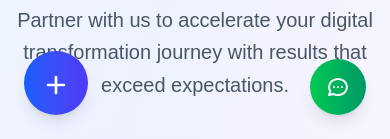
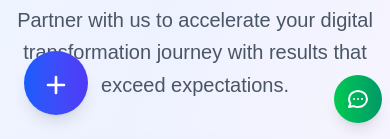
Before and after one commit to sadabyakod/neurozictech.com, a Next.js app: page / in a window 390 px wide. Shown: the part 705-844 px from the top of the page. Built offline with nearby package versions, Linux system fonts and the light colour scheme.

Commit message:
Optimize mobile chatbot sizing and clean up Next.js config warnings

```diff
--- a/next.config.ts
+++ b/next.config.ts
@@ -3,8 +3,7 @@ import type { NextConfig } from "next";
 const nextConfig: NextConfig = {
   /* config options here */
   devIndicators: {
-    buildActivity: false,
-    buildActivityPosition: 'bottom-right',
+    position: 'bottom-right',
   },
 };
 
--- a/src/components/ChatBot.tsx
+++ b/src/components/ChatBot.tsx
@@ -198,7 +198,7 @@ const ChatBot: React.FC<ChatBotProps> = ({ className = '' }) => {
           setIsOpen(!isOpen);
           console.log('Setting isOpen to:', !isOpen);
         }}
-        className={`fixed bottom-6 right-6 z-50 bg-gradient-to-r from-green-500 to-emerald-600 text-white p-4 rounded-full shadow-lg hover:shadow-xl transform hover:scale-110 transition-all duration-300 ${className}`}
+        className={`fixed bottom-4 right-2 sm:bottom-6 sm:right-6 z-50 bg-gradient-to-r from-green-500 to-emerald-600 text-white p-3 sm:p-4 rounded-full shadow-lg hover:shadow-xl transform hover:scale-110 transition-all duration-300 ${className}`}
         aria-label="Open chat"
       >
         {isOpen ? (
@@ -214,7 +214,7 @@ const ChatBot: React.FC<ChatBotProps> = ({ className = '' }) => {
 
       {/* Chat Window */}
       {isOpen && (
-        <div className="fixed bottom-20 right-6 z-50 w-96 h-[500px] bg-white rounded-2xl shadow-2xl border border-gray-200 flex flex-col overflow-hidden">
+        <div className="fixed bottom-16 right-2 sm:bottom-20 sm:right-6 z-50 w-72 sm:w-96 h-80 sm:h-[500px] bg-white rounded-2xl shadow-2xl border border-gray-200 flex flex-col overflow-hidden">
           {/* Header */}
           <div className="bg-gradient-to-r from-blue-500 to-indigo-600 text-white p-4 flex items-center justify-between">
             <div className="flex items-center space-x-3">
```
